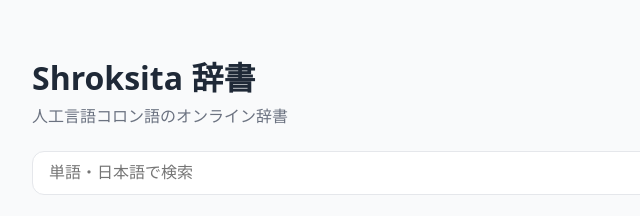
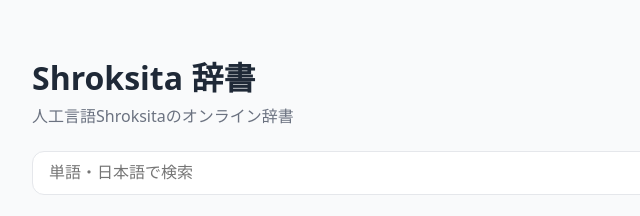
Before and after one commit to yamauchi09/shiroksita, a plain HTML site: page docs/index.html in a window 1280 px wide. Shown: the top 216 px of the page, 158-798 px from the left. Drawn offline with Linux system fonts and the light colour scheme.

Commit message:
Update index.html

```diff
--- a/docs/index.html
+++ b/docs/index.html
@@ -82,7 +82,7 @@
 
 <main>
   <h1>Shroksita 辞書</h1>
-  <div class="subtitle">人工言語コロン語のオンライン辞書</div>
+  <div class="subtitle">人工言語Shroksitaのオンライン辞書</div>
 
   <input id="search" placeholder="単語・日本語で検索">
 
```
